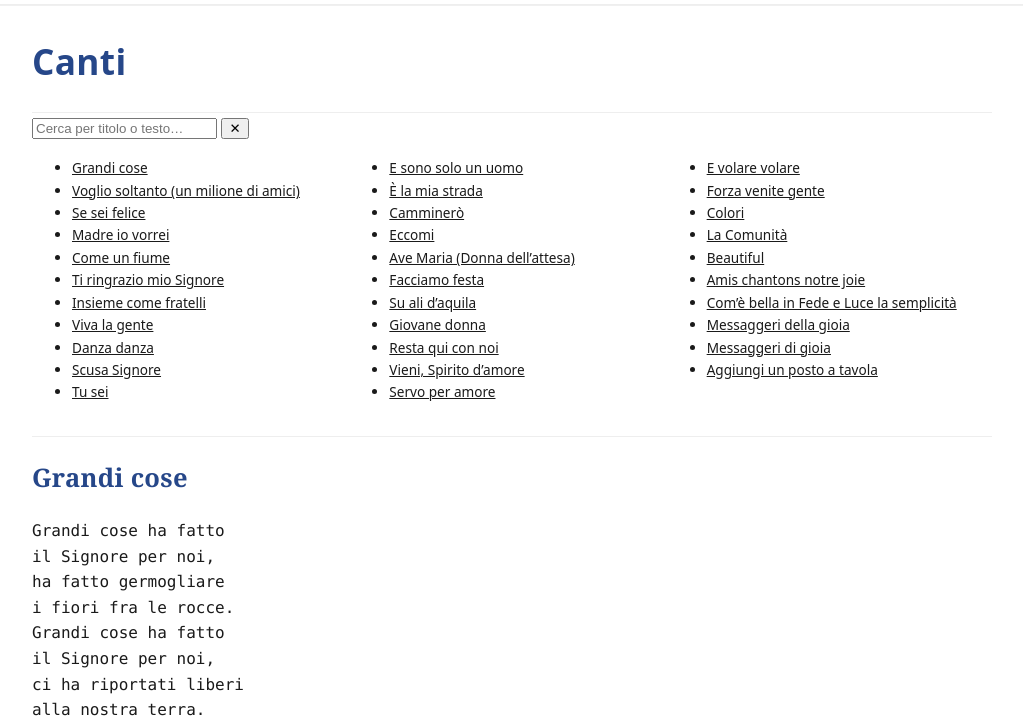
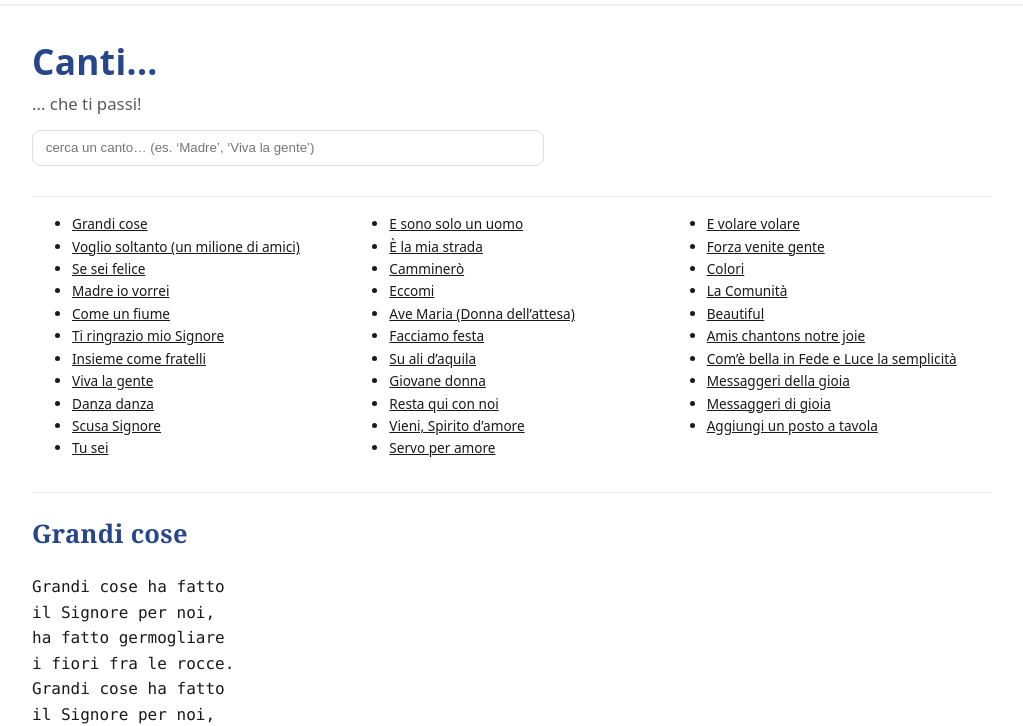
Before and after one commit to SegreteriaFL/pompei2025, a plain HTML site: page canti.html in a window 1280 px wide. Shown: the part 60-786 px from the top of the page, without its empty margins (128-1151 px from the left). Drawn offline with Linux system fonts and the light colour scheme.

Commit message:
fix search form canti

```diff
--- a/canti.html
+++ b/canti.html
@@ -15,23 +15,20 @@
 
   <div id="siteHeader"></div>
 
-    <main class="container page-wrapper">
-  <section class="hero" data-fade>
-    <h1>Canti</h1>
-  </section>
+    <main id="contenuto" class="container page-wrapper">
+    <section class="hero stickysticky" aria-label="introduzione">
+      <h1>Canti...</h1>
+      <p class="lead">... che ti passi!</p>
+    <form id="cercaCanti" role="search" aria-label="cerca nei canti" class="search">
+      <label for="songSearch" class="sr-only">cerca titolo</label>
+      <input id="songSearch" type="search" placeholder="cerca un canto… (es. ‘Madre’, ‘Viva la gente’)">
+    </form>
+    <p class="search-hint small invisibile">digita per filtrare i titoli. invio ↵ per andare al primo risultato.</p>
 
-  <section class="cerca-filtra sticky-search" data-fade>
-    <form id="formCercaCanti" role="search" aria-label="Cerca canti">
-      <label for="qCanti" class="sr-only">Cerca un canto</label>
-      <input id="qCanti" name="q" type="search" placeholder="Cerca per titolo o testo…"
-             autocomplete="off" />
-      <button type="button" id="clearCanti" aria-label="Pulisci ricerca">✕</button>
-      <span id="countCanti" class="meta" aria-live="polite"></span>
-    </form>
-  </section>
+    </section>
   </header>
 
-  <nav class="toc" aria-label="elenco canti" data-fade>
+  <nav class="toc" aria-label="elenco canti">
     <ul id="songToc" class="toc-list">
       <li><a href="#grandi-cose">Grandi cose</a></li>
       <li><a href="#voglio-soltanto">Voglio soltanto (un milione di amici)</a></li>
```
